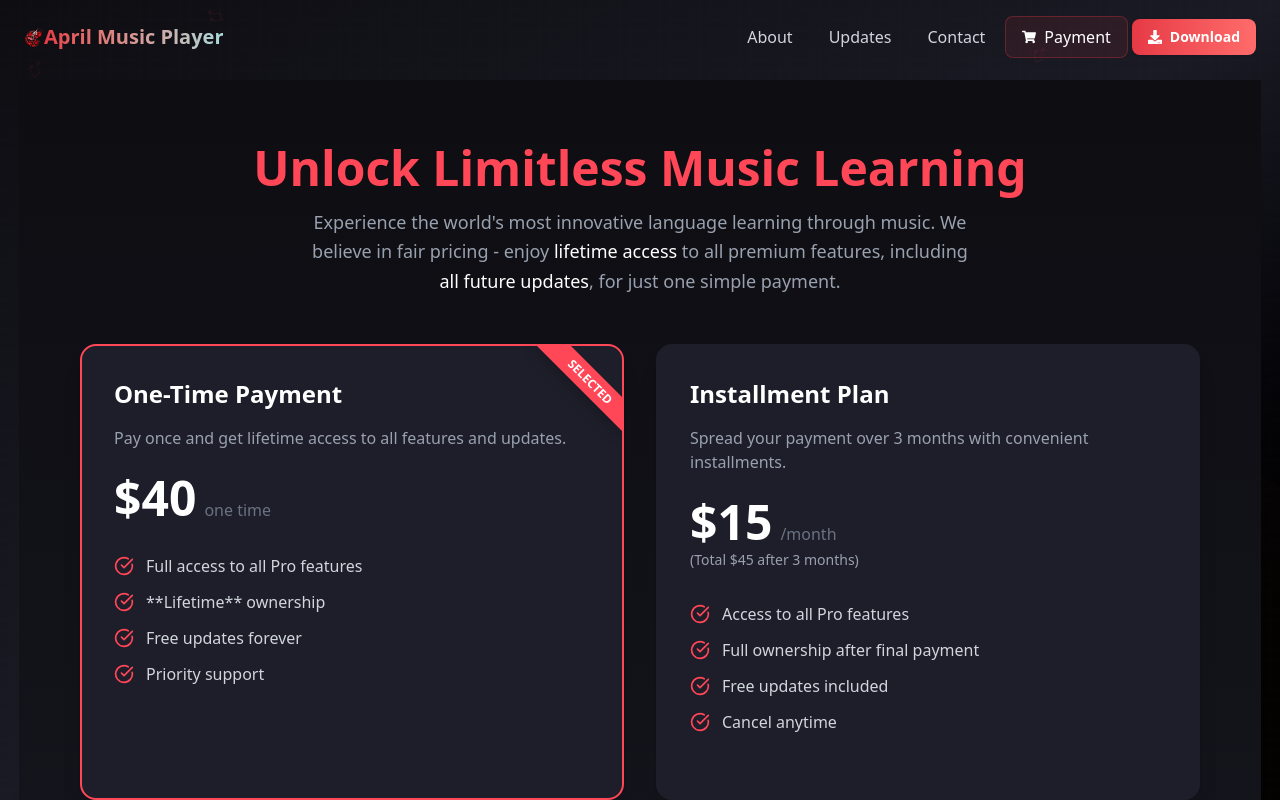
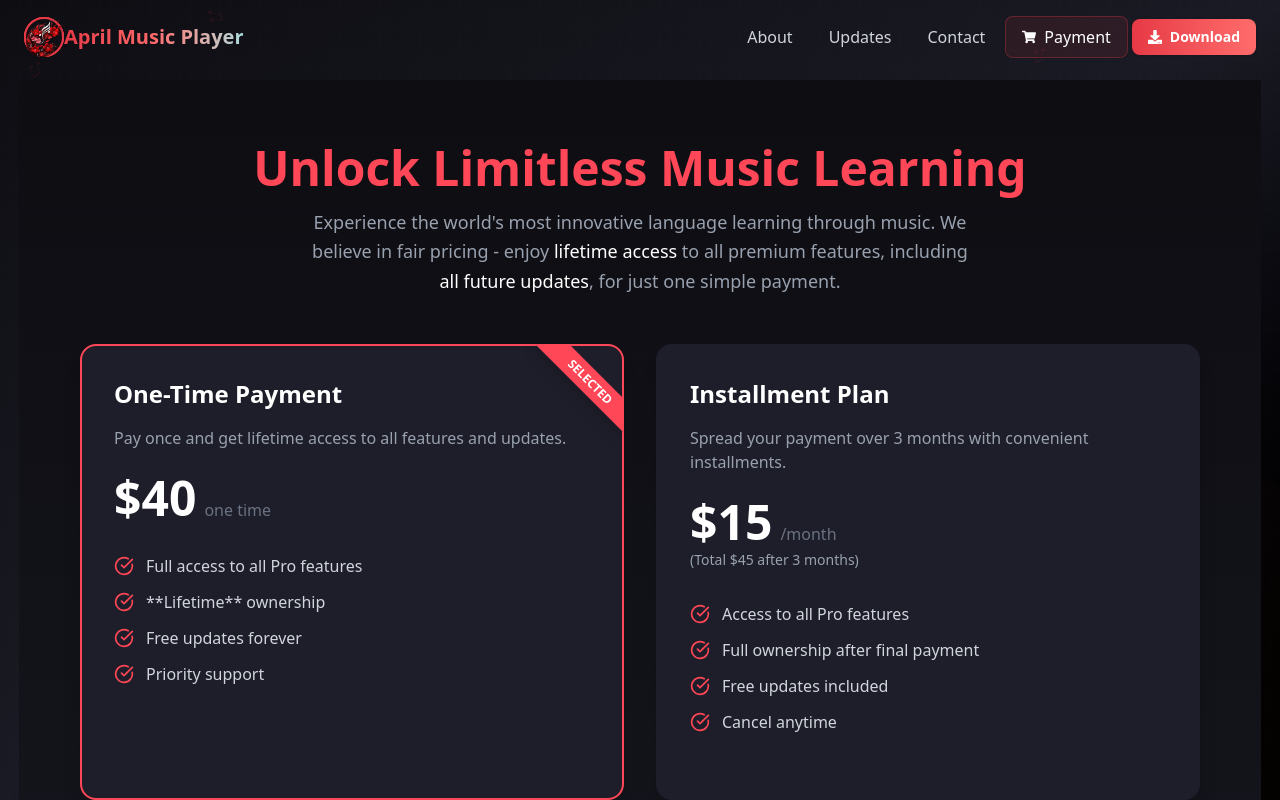
Before and after one commit to amm926616/april-landing-react, a React (Vite) app: page /payment in a window 1280 px wide. Shown: the top 800 px of the page. Built offline with nearby package versions, Linux system fonts and the light colour scheme.

Commit message:
improved logo animation

```diff
--- a/src/components/FooterComponent.tsx
+++ b/src/components/FooterComponent.tsx
@@ -8,7 +8,7 @@
   FaYoutube,
 } from "react-icons/fa";
 import { motion } from "framer-motion";
-import AprilIcon from '/src/assets/images/april-icon.png';
+import AprilIcon from "/src/assets/images/april-icon.png";
 
 interface FooterProps {
   email?: string;
@@ -74,7 +74,11 @@
               whileHover={{ y: -2 }}
               className="flex items-center mb-6"
             >
-               <img src={AprilIcon} alt="April Icon" className="w-5 h-5 object-contain" />
+              <img
+                src={AprilIcon}
+                alt="April Icon"
+                className="w-10 h-10 object-contain"
+              />
               <h3 className="text-2xl font-bold bg-clip-text text-transparent bg-gradient-to-r from-[#e63946] to-[#a8dadc]">
                 April Music Player
               </h3>
--- a/src/components/HeaderComponent.tsx
+++ b/src/components/HeaderComponent.tsx
@@ -2,7 +2,7 @@
 import { useState, useEffect } from "react";
 import { FaBars, FaDownload, FaShoppingCart, FaTimes } from "react-icons/fa";
 import { Link, useLocation } from "react-router-dom";
-import AprilIcon from '/src/assets/images/april-icon.png';
+import AprilIcon from "/src/assets/images/april-icon.png";
 
 const Header = () => {
   const [menuOpen, setMenuOpen] = useState(false);
@@ -41,18 +41,72 @@
       <div className="container mx-auto px-4 md:px-6">
         <div className="flex justify-between items-center">
           {/* Logo */}
-          <motion.div
-            whileHover={{ scale: 1.05 }}
-            className="flex items-center"
-          >
-            <Link to="/" className="flex items-center group">
+          <motion.div whileHover="hover" className="flex items-center">
+            <Link to="/" className="flex items-center">
               <div className="relative">
-               <img src={AprilIcon} alt="April Icon" className="w-5 h-5 object-contain" />
-                <div className="absolute inset-0 rounded-full border-2 border-[#e63946] opacity-0 group-hover:opacity-100 animate-ping-slow pointer-events-none transition-opacity"></div>
+                {/* Main Icon */}
+                <motion.img
+                  src={AprilIcon}
+                  alt="April Icon"
+                  className="w-10 h-10 object-contain z-10 relative"
+                  variants={{
+                    hover: {
+                      scale: 1.1,
+                      rotate: 15,
+                      transition: { duration: 0.3 },
+                    },
+                  }}
+                />
+
+                {/* Pulsing Border */}
+                <motion.div
+                  className="absolute inset-0 rounded-full border-2 border-[#e63946] pointer-events-none"
+                  variants={{
+                    hover: {
+                      scale: 1.3,
+                      opacity: [0, 0.8, 0],
+                      transition: {
+                        duration: 1.5,
+                        repeat: Infinity,
+                        ease: "easeOut",
+                      },
+                    },
+                  }}
+                />
+
+                {/* Sound Waves */}
+                {[1, 2, 3].map((i) => (
+                  <motion.div
+                    key={i}
+                    className="absolute inset-0 rounded-full border border-[#e63946] pointer-events-none"
+                    variants={{
+                      hover: {
+                        scale: 1 + i * 0.3,
+                        opacity: [0, 0.7, 0],
+                        transition: {
+                          delay: i * 0.15,
+                          duration: 1.2,
+                          repeat: Infinity,
+                          ease: "easeOut",
+                        },
+                      },
+                    }}
+                  />
+                ))}
               </div>
-              <span className="text-xl font-bold bg-clip-text text-transparent bg-gradient-to-r from-[#e63946] to-[#a8dadc]">
+
+              {/* Text */}
+              <motion.span
+                className="text-xl font-bold bg-clip-text text-transparent bg-gradient-to-r from-[#e63946] via-[#ff686b] to-[#a8dadc]"
+                variants={{
+                  hover: {
+                    backgroundPosition: "100% 50%",
+                    transition: { duration: 1 },
+                  },
+                }}
+              >
                 April Music Player
-              </span>
+              </motion.span>
             </Link>
           </motion.div>
 
```
